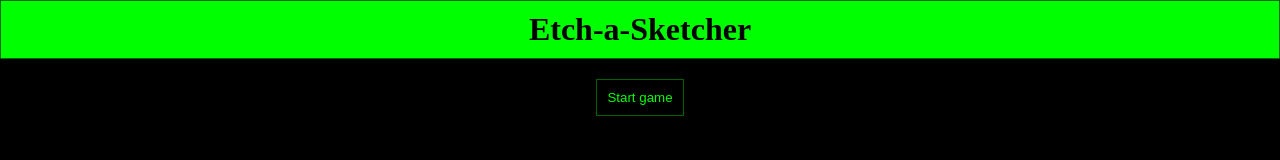
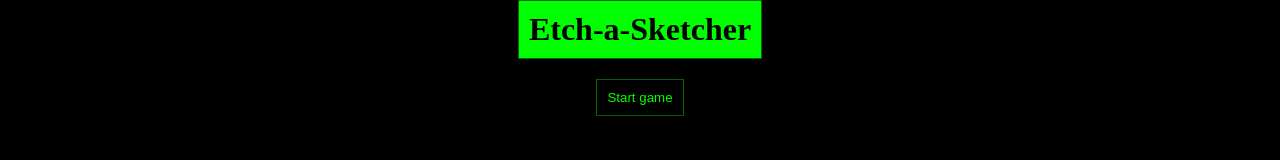
Before and after one commit to wizzidom/etch-a-sketcher, a plain HTML site: page index.html in a window 1280 px wide. Drawn offline with Linux system fonts and the light colour scheme.

Commit message:
aligned items in body to center

```diff
--- a/main.css
+++ b/main.css
@@ -3,6 +3,10 @@
 }
 body{
   background: black;
+  display: flex;
+  flex-direction: column;
+  justify-content: center;
+  align-items: center;
 }
 h1{
   text-align: center;
@@ -34,6 +38,8 @@ h1{
     width: 700px;
     height: 640px;
     justify-content: center;
+    align-items: center;
+
 
 
 
```
